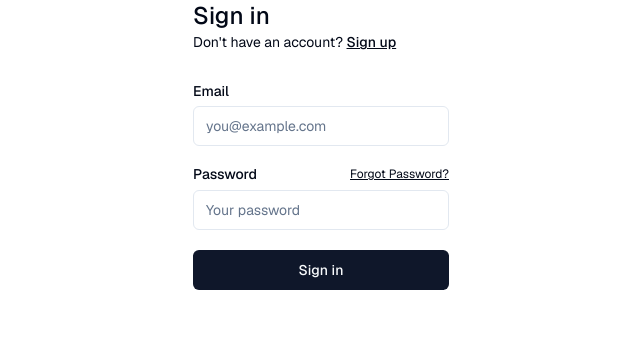
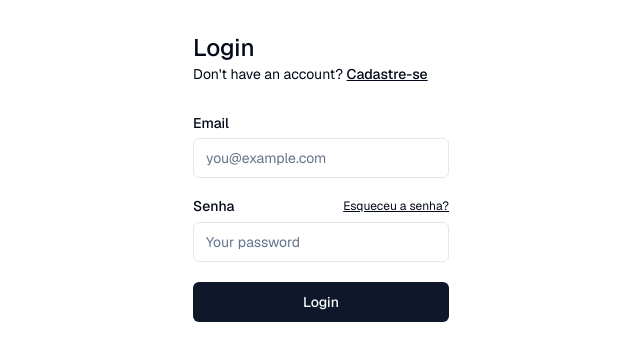
Before and after one commit to TheDuxX/to-do-list, a Next.js app: page /login in a window 1280 px wide. Shown: the top 360 px of the page, without its empty margins (319-959 px from the left). Built offline with nearby package versions, Linux system fonts and the light colour scheme.

Commit message:
feat: translate login page

```diff
--- a/app/(auth-pages)/login/page.tsx
+++ b/app/(auth-pages)/login/page.tsx
@@ -7,24 +7,24 @@ import Link from "next/link";
 
 export default function Login({ searchParams }: { searchParams: Message }) {
   return (
-    <form className="flex-1 flex flex-col min-w-64">
-      <h1 className="text-2xl font-medium">Sign in</h1>
+    <form className="flex-1 flex flex-col min-w-64 mt-8">
+      <h1 className="text-2xl font-medium">Login</h1>
       <p className="text-sm text-foreground">
         Don't have an account?{" "}
         <Link className="text-foreground font-medium underline" href="/sign-up">
-          Sign up
+          Cadastre-se
         </Link>
       </p>
       <div className="flex flex-col gap-2 [&>input]:mb-3 mt-8">
         <Label htmlFor="email">Email</Label>
         <Input name="email" placeholder="you@example.com" required />
         <div className="flex justify-between items-center">
-          <Label htmlFor="password">Password</Label>
+          <Label htmlFor="password">Senha</Label>
           <Link
             className="text-xs text-foreground underline"
             href="/forgot-password"
           >
-            Forgot Password?
+            Esqueceu a senha?
           </Link>
         </div>
         <Input
@@ -33,8 +33,8 @@ export default function Login({ searchParams }: { searchParams: Message }) {
           placeholder="Your password"
           required
         />
-        <SubmitButton pendingText="Signing In..." formAction={signInAction}>
-          Sign in
+        <SubmitButton pendingText="Entrando..." formAction={signInAction}>
+          Login{" "}
         </SubmitButton>
         <FormMessage message={searchParams} />
       </div>
```
